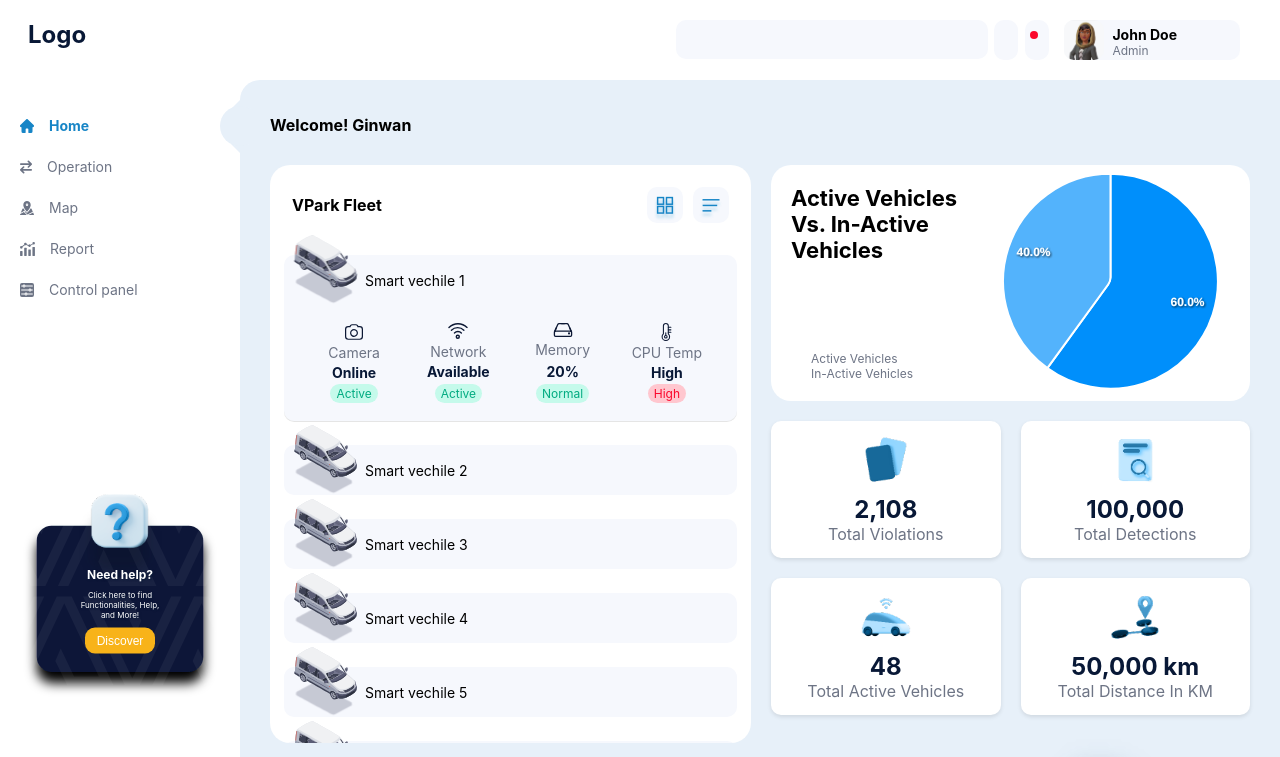
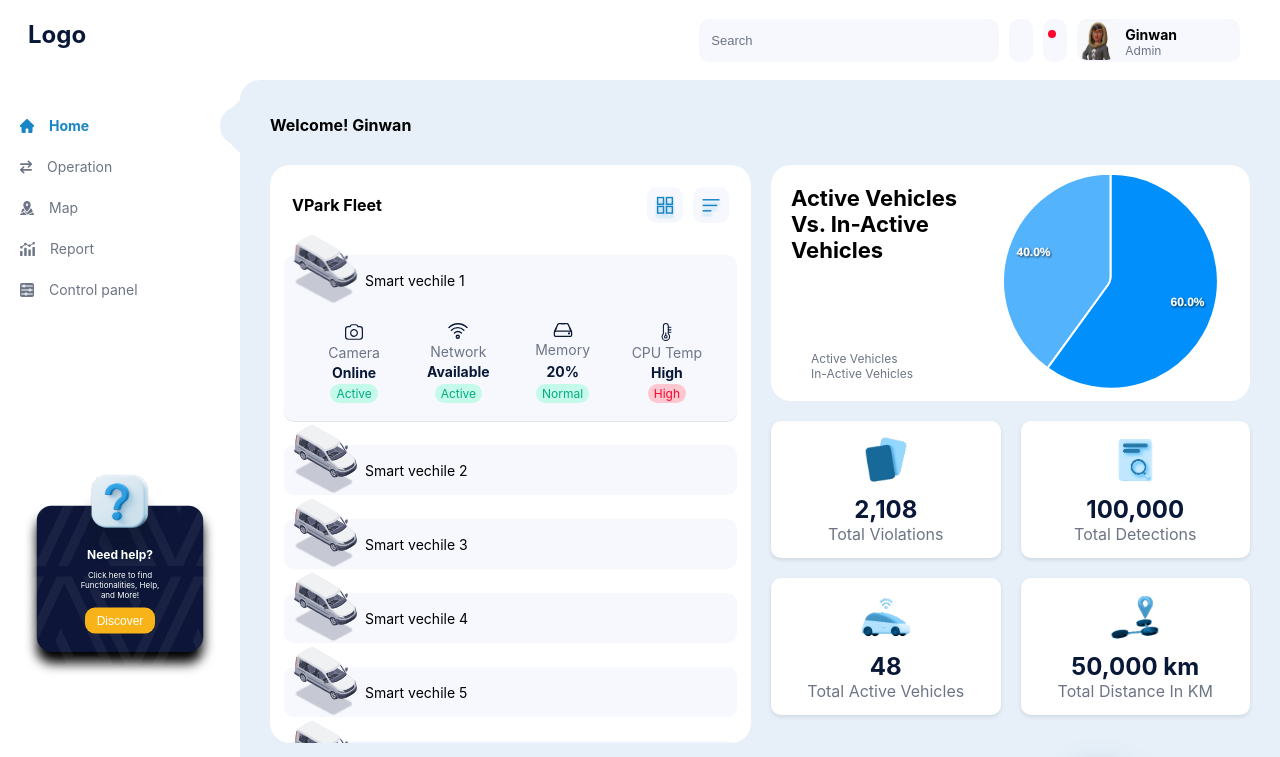
Before and after one commit to ginwan/ginwan-tahaluf-assessment, a React (Create React App) app: page / in a window 1280 px wide. Shown: the top 757 px of the page. Built offline with nearby package versions, Linux system fonts and the light colour scheme; some icons are missing.

Commit message:
update readme file

```diff
--- a/src/components/Map/Form.js
+++ b/src/components/Map/Form.js
@@ -17,11 +17,11 @@ const Form = () => {
       {/* form component start */}
       <div>
         <form className="form">
-          <div className="form-group">
+          <div className="map-form-group">
             <label>Trip name</label>
             <input type="text" placeholder="Trip 2" className="form-field" />
           </div>
-          <div className="form-group">
+          <div className="map-form-group">
             <label>Sector</label>
             <div className="select-container">
               <select className="form-field">
--- a/src/components/Map/Map.js
+++ b/src/components/Map/Map.js
@@ -77,7 +77,7 @@ const Map = () => {
 
         <MapContainer
           center={[24.4539, 54.3773]}
-          zoom={100}
+          zoom={18}
           zoomControl={false}
           className="map"
         >
--- a/src/components/Map/map.css
+++ b/src/components/Map/map.css
@@ -55,7 +55,7 @@
   border-radius: 10px;
 }
 
-.form-group {
+.map-form-group {
   display: flex;
   flex-direction: column;
   font-size: 14px;
--- a/src/components/Navbar/Navbar.js
+++ b/src/components/Navbar/Navbar.js
@@ -114,7 +114,7 @@ const Navbar = () => {
                 <div className="profile-info">
                   <img src={profile} alt="profile" />
                   <div>
-                    John Doe <p>Admin</p>
+                    Ginwan <p>Admin</p>
                   </div>
                 </div>
                 {profileMenu ? (
--- a/src/components/Navbar/navbar.css
+++ b/src/components/Navbar/navbar.css
@@ -24,17 +24,17 @@ nav .form-group {
 
 nav .form-group input {
   width: 100%;
+  height: 100%;
   background-color: var(--lightBlue);
   border-radius: 10px;
   border: none;
   outline: none;
-  padding: 12px 0 12px 12px;
+  padding: 14px 0 14px 12px;
   transition: all 0.3s ease;
-  margin-right: 10px;
 }
 
-nav .form-group input::placeholder {
-  color: var(--lightGrey);
+nav .form-group .search-bar::placeholder {
+  color: var(--grey);
   font-weight: normal;
   font-size: 13px;
 }
@@ -42,7 +42,7 @@ nav .form-group input::placeholder {
 nav .form-group .search-icon {
   position: absolute;
   top: 50%;
-  right: 10px;
+  right: 20px;
   transform: translateY(-50%);
   color: var(--blue);
   pointer-events: none;
@@ -51,7 +51,7 @@ nav .form-group .search-icon {
 
 .nav-links {
   display: flex;
-  gap: 7px;
+  gap: 10px;
 }
 
 .nav-link {
@@ -82,7 +82,7 @@ nav .form-group .search-icon {
   top: -1px;
   right: -1px;
   background-color: var(--red);
-  color: white;
+  color: var(--light);
   border-radius: 50%;
   width: 8px;
   height: 8px;
@@ -109,7 +109,6 @@ nav .form-group .search-icon {
   align-items: center;
   justify-content: space-between;
   grid-gap: 55px;
-  margin-left: 8px;
   padding-right: 8px;
   font-weight: bold;
 }
@@ -145,13 +144,12 @@ nav .form-group .search-icon {
 .profile-link {
   position: absolute;
   top: calc(100% - 15px);
-  left: 8px;
-  padding: 10px 10px;
+  padding: 5px 5px;
   background: var(--light);
   box-shadow: 0 4px 8px rgba(0, 0, 0, 0.1);
   border-bottom-left-radius: 10px;
   border-bottom-right-radius: 10px;
-  width: 167px;
+  width: 165px;
   transition: all 0.3s ease;
   z-index: 99;
 }
--- a/src/components/Sidebar/sidebar.css
+++ b/src/components/Sidebar/sidebar.css
@@ -108,7 +108,7 @@ li {
   width: 200px;
   height: 200px;
   text-align: center;
-  margin-top: 200px;
+  margin-top: 180px;
 }
 
 .help-image {
```
Also changed, not shown: 1 other file (tests, documents, lock files or other folders).
